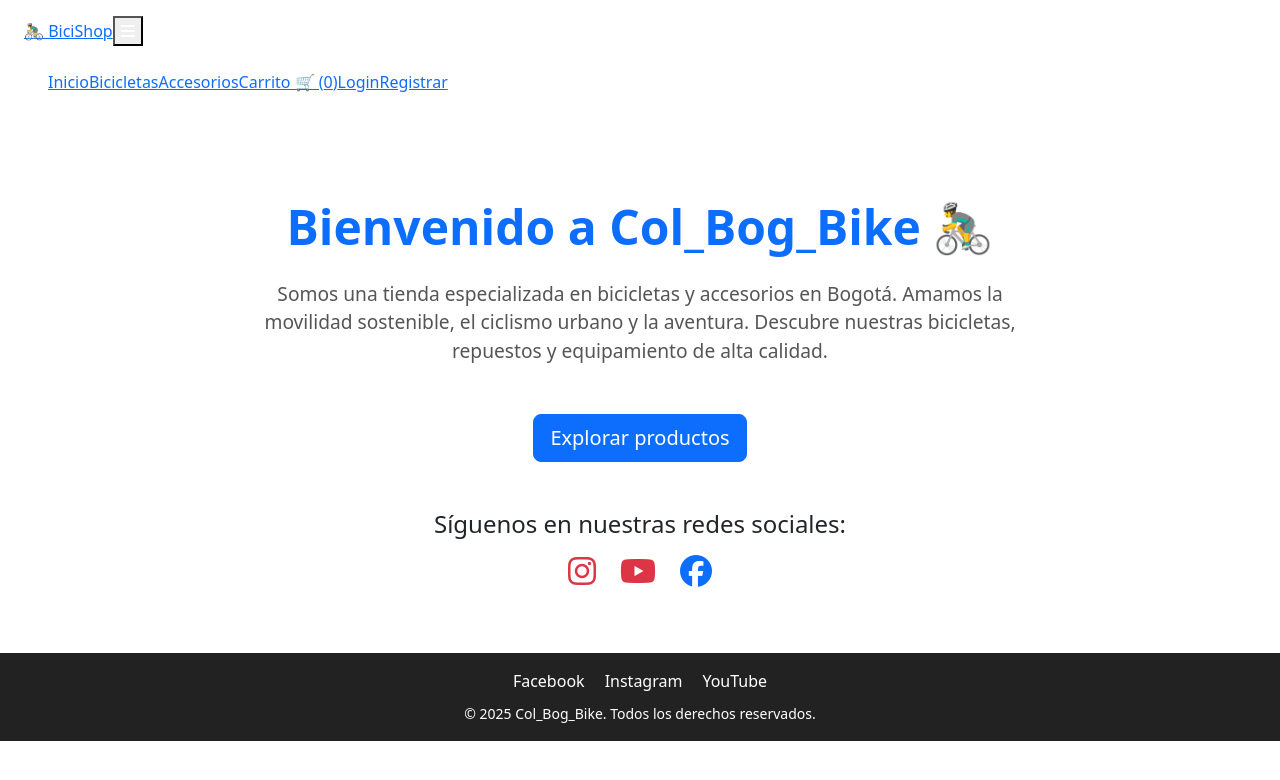
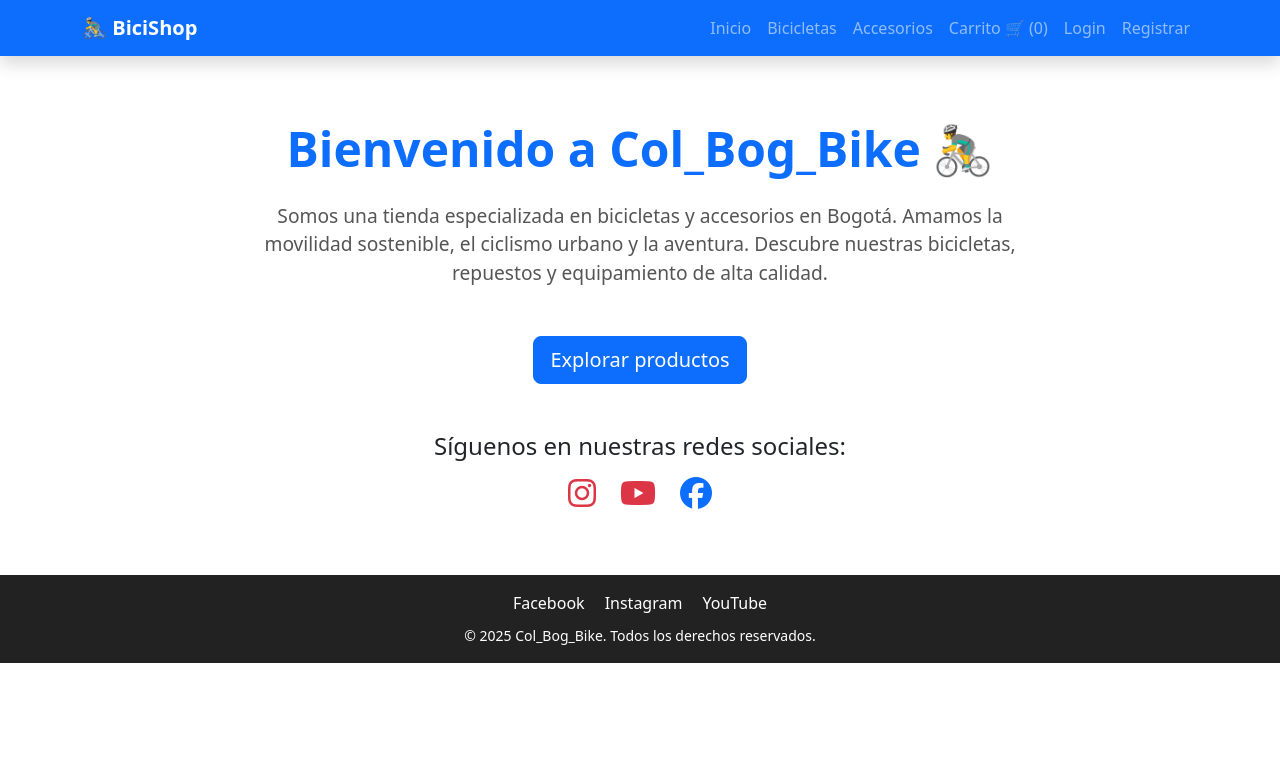
Before and after one commit to DavidLancheros05/TIENDA_BM_FRONTEND, a React (Create React App) app: page / in a window 1280 px wide. Shown: the top 780 px of the page. Built offline with nearby package versions, Linux system fonts and the light colour scheme.

Commit message:
Agrega package.json y scripts para deploy

```diff
--- a/src/components/Header.js
+++ b/src/components/Header.js
@@ -1,10 +1,9 @@
-import React, { useState, useContext } from 'react';
+import React, { useContext } from 'react';
 import { Link, useNavigate } from 'react-router-dom';
 import { CarritoContext } from '../context/CarritoContext';
 import { AuthContext } from '../context/AuthContext';
 
 const Header = () => {
-  const [menuAbierto, setMenuAbierto] = useState(false);
   const { carrito } = useContext(CarritoContext);
   const { usuario, logout } = useContext(AuthContext);
   const navigate = useNavigate();
@@ -17,57 +16,84 @@ const Header = () => {
   };
 
   return (
-    <header className="bg-blue-600 text-white sticky top-0 z-50 shadow-md">
-      <div className="max-w-7xl mx-auto px-4 py-3 flex justify-between items-center">
-        <Link to="/" className="text-xl font-bold flex items-center gap-2">
-          🚴‍♂️ BiciShop
+    <nav className="navbar navbar-expand-lg navbar-dark bg-primary sticky-top shadow">
+      <div className="container">
+        <Link className="navbar-brand" to="/">
+          🚴‍♂️ <strong>BiciShop</strong>
         </Link>
 
         {/* Botón hamburguesa */}
         <button
-          className="lg:hidden text-white text-2xl"
-          onClick={() => setMenuAbierto(!menuAbierto)}
-          aria-label="Abrir menú"
+          className="navbar-toggler"
+          type="button"
+          data-bs-toggle="collapse"
+          data-bs-target="#navbarContent"
+          aria-controls="navbarContent"
+          aria-expanded="false"
+          aria-label="Toggle navigation"
         >
-          <i className="fas fa-bars"></i>
+          <span className="navbar-toggler-icon"></span>
         </button>
 
-        {/* Menú principal */}
-        <nav
-          className={`${
-            menuAbierto ? 'block' : 'hidden'
-          } lg:flex flex-col lg:flex-row absolute lg:static bg-blue-600 w-full left-0 top-full lg:w-auto lg:items-center gap-4 px-4 py-4 lg:py-0 lg:px-0`}
-        >
-          <Link to="/" className="hover:underline">Inicio</Link>
-          <Link to="/bicicletas" className="hover:underline">Bicicletas</Link>
-          <Link to="/accesorios" className="hover:underline">Accesorios</Link>
-          <Link to="/carrito" className="hover:underline">
+        {/* Menú colapsable */}
+        <div className="collapse navbar-collapse" id="navbarContent">
+          <ul className="navbar-nav ms-auto mb-2 mb-lg-0">
+            <li className="nav-item">
+              <Link to="/" className="nav-link">
+                Inicio
+              </Link>
+            </li>
+            <li className="nav-item">
+              <Link to="/bicicletas" className="nav-link">
+                Bicicletas
+              </Link>
+            </li>
+            <li className="nav-item">
+              <Link to="/accesorios" className="nav-link">
+                Accesorios
+              </Link>
+            </li>
+            <li className="nav-item">
+              <Link to="/carrito" className="nav-link">
                 Carrito 🛒 ({totalItems})
               </Link>
+            </li>
 
             {!usuario && (
               <>
-              <Link to="/login" className="hover:underline">Login</Link>
-              <Link to="/register" className="hover:underline">Registrar</Link>
+                <li className="nav-item">
+                  <Link to="/login" className="nav-link">
+                    Login
+                  </Link>
+                </li>
+                <li className="nav-item">
+                  <Link to="/register" className="nav-link">
+                    Registrar
+                  </Link>
+                </li>
               </>
             )}
 
             {usuario && (
               <>
                 {usuario.rol === 'admin' && (
-                <Link to="/admin" className="hover:underline">Panel</Link>
+                  <li className="nav-item">
+                    <Link to="/admin" className="nav-link">
+                      Panel
+                    </Link>
+                  </li>
                 )}
-              <button
-                onClick={handleLogout}
-                className="hover:underline text-left lg:text-inherit"
-              >
+                <li className="nav-item">
+                  <button className="nav-link btn btn-link text-white" onClick={handleLogout}>
                     Cerrar sesión
                   </button>
+                </li>
               </>
             )}
+          </ul>
+        </div>
+      </div>
     </nav>
-      </div>
-    </header>
   );
 };
 
```
Lines whose indentation alone changed are shown as unchanged.
